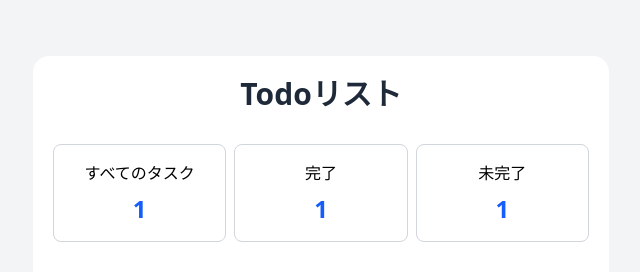
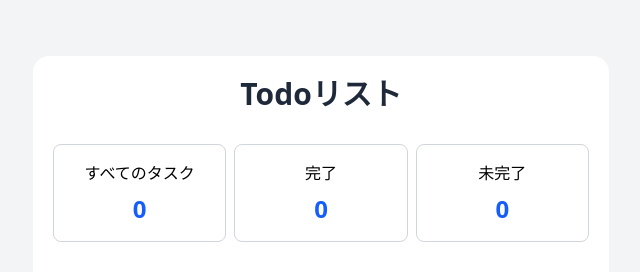
Before and after one commit to otaki0413/react_todo_list, a React (Vite) app: page / in a window 1280 px wide. Shown: the top 272 px of the page, without its empty margins (319-959 px from the left). Built offline with nearby package versions, Linux system fonts and the light colour scheme.

Commit message:
✨ TodoStatus コンポーネント作成

```diff
--- a/src/App.tsx
+++ b/src/App.tsx
@@ -1,7 +1,7 @@
 import { useState } from 'react';
 import { nanoid } from 'nanoid';
 import { Todo } from './types/todo';
-import { TodoForm } from './components/TodoForm';
+import { TodoStatus } from './components/todo/TodoStatus';
 import { TodoForm } from './components/todo/TodoForm';
 import { TodoList } from './components/todo/TodoList';
 
@@ -57,20 +57,8 @@ function App() {
         </h1>
 
         {/* Todoステータスエリア */}
-        <div className="grid grid-cols-3 gap-2">
-          {/* ステータスボックス */}
-          <div className="rounded-lg border border-gray-300 p-4 text-center">
-            <div className="mb-2">すべてのタスク</div>
-            <div className="text-2xl font-bold text-blue-600">1</div>
-          </div>
-          <div className="rounded-lg border border-gray-300 p-4 text-center">
-            <div className="mb-2">完了</div>
-            <div className="text-2xl font-bold text-blue-600">1</div>
-          </div>
-          <div className="rounded-lg border border-gray-300 p-4 text-center">
-            <div className="mb-2">未完了</div>
-            <div className="text-2xl font-bold text-blue-600">1</div>
-          </div>
+        <div>
+          <TodoStatus todos={todos} />
         </div>
 
         {/* Todoフォームエリア */}
--- /dev/null
+++ b/src/components/todo/TodoStatus.tsx
@@ -0,0 +1,35 @@
+import { FC } from 'react';
+import { Todo } from '../../types/todo';
+
+type TodoStatusProps = {
+  todos: Todo[];
+};
+
+export const TodoStatus: FC<TodoStatusProps> = ({ todos }) => {
+  // 各ステータスの数
+  const todoAllCount = todos.length;
+  const todoDoneCount = todos.filter((todo) => todo.isCompleted).length;
+  const todoUndoneCount = todos.filter((todo) => !todo.isCompleted).length;
+
+  return (
+    <div className="grid grid-cols-3 gap-2">
+      <TodoStatusBox statusText="すべてのタスク" count={todoAllCount} />
+      <TodoStatusBox statusText="完了" count={todoDoneCount} />
+      <TodoStatusBox statusText="未完了" count={todoUndoneCount} />
+    </div>
+  );
+};
+
+type Props = {
+  statusText: string;
+  count: number;
+};
+
+export const TodoStatusBox: FC<Props> = ({ statusText, count }) => {
+  return (
+    <div className="rounded-lg border border-gray-300 p-4 text-center">
+      <div className="mb-2">{statusText}</div>
+      <div className="text-2xl font-bold text-blue-600">{count}</div>
+    </div>
+  );
+};
```
